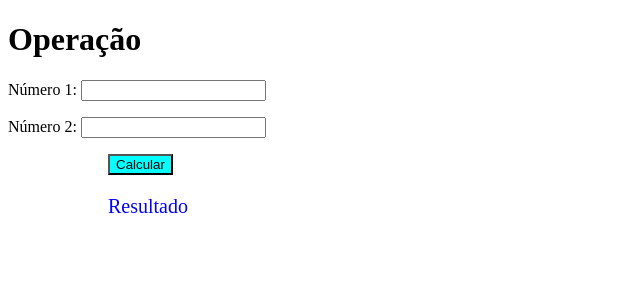
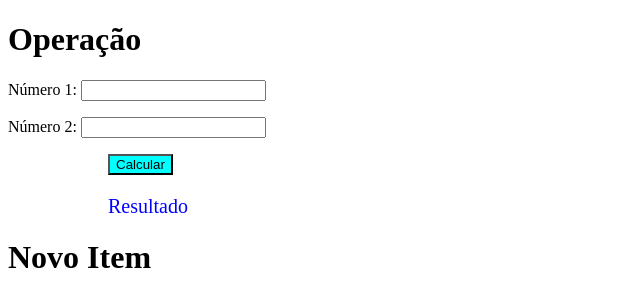
Before and after one commit to PedroHSilvaBatista/Projeto3, a plain HTML site: page index.html in a window 1280 px wide. Shown: the whole page, without its empty margins (0-640 px from the left). Drawn offline with Linux system fonts and the light colour scheme.

Commit message:
Criando um novo item

```diff
--- a/index.html
+++ b/index.html
@@ -21,6 +21,8 @@
 
     <p id="resultado">Resultado</p>
 
+    <h1>Novo Item</h1>
+
     <!--JAVASCRIPT EXTERNO-->
     <script src="/script.js"></script>
 </body>
```
